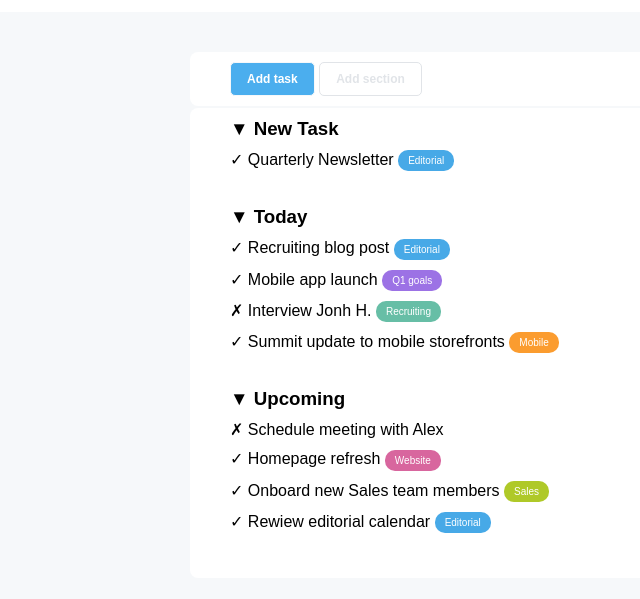
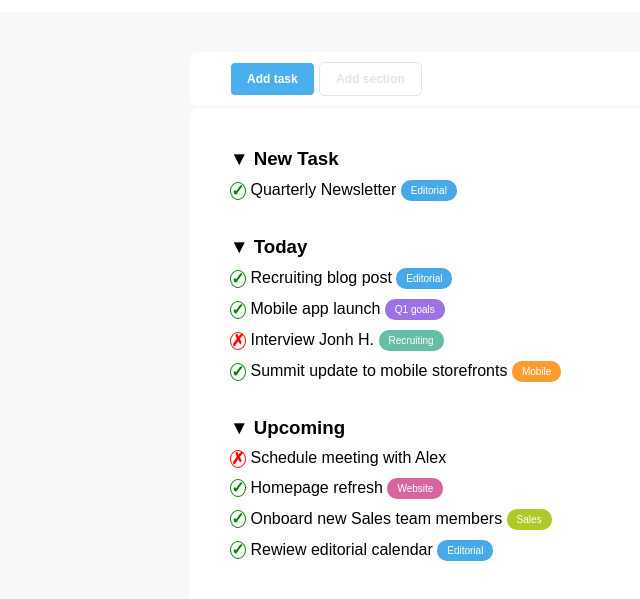
Before and after one commit to gabrielebonucci/html-css-toboolist, a plain HTML site: page index.html in a window 1280 px wide. Shown: the part 93-692 px from the top of the page, without its empty margins (0-640 px from the left). Drawn offline with Linux system fonts and the light colour scheme.

Commit message:
Miglioramento semantica e aggiunta check done e undone

```diff
--- a/css/style.css
+++ b/css/style.css
@@ -1,3 +1,5 @@
+/* Generali */
+
 *{
     margin: 0;
     padding: 0;
@@ -24,8 +26,6 @@ body{
     margin-top: 40px;
 
 }
-
-
 
 .button{
 
@@ -77,11 +77,8 @@ vertical-align: middle;
 
 /* Liste e sezioni */
 
-.lists{
-    margin-top: 20px;
-}
-
 .task-section{
+    margin-top: 30px;
     margin-bottom: 35px;
 }
 
@@ -92,6 +89,9 @@ vertical-align: middle;
 .task-section li{
     margin-bottom: 10px;
 }
+
+
+/* label */
 
 .task-label{
     display: inline-block;
@@ -104,6 +104,27 @@ vertical-align: middle;
 
 ul{
     list-style: none;
+}
+
+.task-status{
+    display: inline-block;
+    width: 16px;
+    height: 18px;
+    border-radius: 50%;
+    border: 1px solid;
+    text-align: center;
+    font-weight: bold;
+    line-height: 16px;
+    vertical-align: middle;
+}
+.status-done{
+border-color: green;
+color: green;
+}
+
+.status-undone{
+    border-color:red ;
+    color: red;
 }
 
 /* Background labels */
```
Also changed, not shown: index.html (+5 -1 lines).
